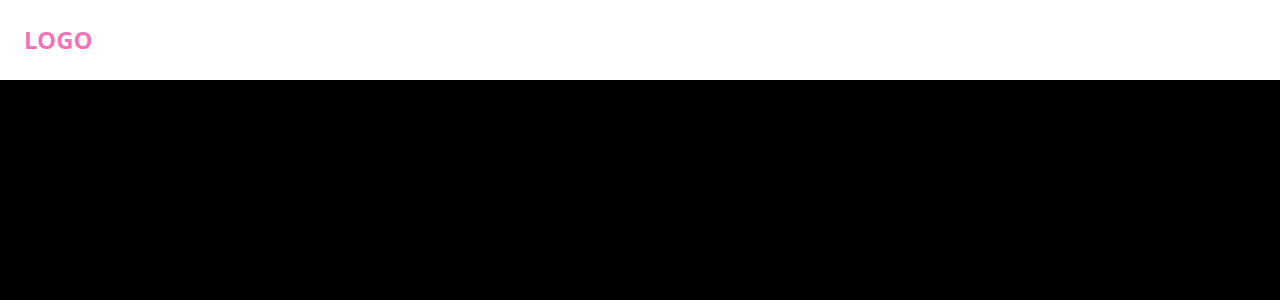
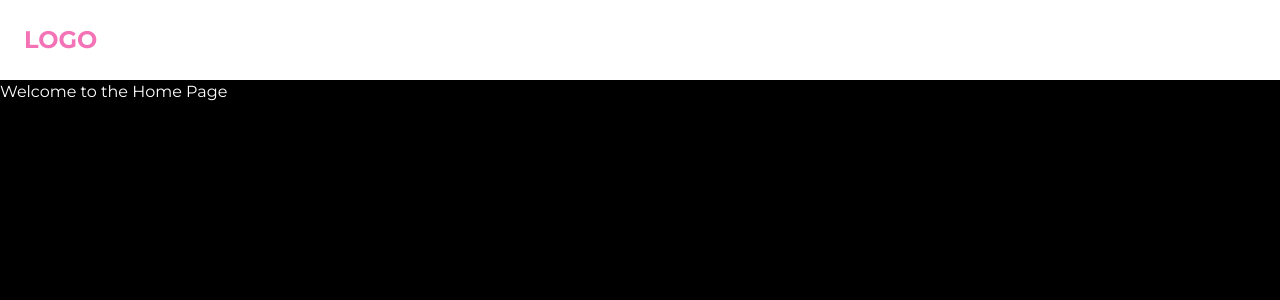
Before and after one commit to jordanogiacomet/store-website-next, a Next.js app: page / in a window 1280 px wide. Shown: the top 300 px of the page. Built offline with nearby package versions, Linux system fonts and the light colour scheme.

Commit message:
WIP - Layout config to show header in all pages for now;
- In the future most of the routes will contain this header, except admin and customers dashboard;

```diff
--- a/src/app/layout.tsx
+++ b/src/app/layout.tsx
@@ -1,13 +1,7 @@
-import type { Metadata } from "next";
 import { Montserrat } from "next/font/google";
-import "./globals.css";
-
+import { Header } from '@/components/Header';
+import './globals.css';
 const montserrat = Montserrat({ subsets: ["latin"] });
-
-export const metadata: Metadata = {
-  title: "Create Next App",
-  description: "Generated by create next app",
-};
 
 export default function RootLayout({
   children,
@@ -16,7 +10,14 @@ export default function RootLayout({
 }>) {
   return (
     <html lang="en">
-      <body className={`montserrat.className h-screen bg-black`}>{children}</body>
+    <body className={`${montserrat.className} h-screen bg-black`}>
+        <Header.Root>
+          <Header.LinkRoot>
+            <Header.LinkAnchor link='/' text='Logo'/>
+          </Header.LinkRoot>
+        </Header.Root>
+      {children}
+    </body>
     </html>
   );
-}
+};
--- a/src/app/page.tsx
+++ b/src/app/page.tsx
@@ -1,15 +1,9 @@
-import { Header } from '@/components/Header';
-
-
+import React from 'react';
 
 export default function Home() {
   return (
     <main>
-      <Header.Root>
-        <Header.LinkRoot>
-          <Header.LinkAnchor link='' text='Logo'/>
-        </Header.LinkRoot>
-      </Header.Root>
+      <h1 className="text-white">Welcome to the Home Page</h1>
     </main>
   );
 }
--- a/src/components/Header/HeaderRoot.tsx
+++ b/src/components/Header/HeaderRoot.tsx
@@ -1,8 +1,8 @@
-import { ReactNode } from 'react'
+import { ReactNode } from 'react';
 
 interface HeaderRootProps {
   children: ReactNode;
-};
+}
 
 export const HeaderRoot = ({ children }: HeaderRootProps) => {
   return (
--- a/src/components/Header/index.tsx
+++ b/src/components/Header/index.tsx
@@ -1,5 +1,5 @@
+import { HeaderRoot } from './HeaderRoot';
 import { LogoLink } from '../LogoLink';
-import { HeaderRoot } from './HeaderRoot';
 
 export const Header = {
   Root: HeaderRoot,
--- a/src/components/LogoLink/LogoLinkAnchor.tsx
+++ b/src/components/LogoLink/LogoLinkAnchor.tsx
@@ -7,8 +7,14 @@ interface LogoLinkAnchorProps {
   link: string;
 }
 
-export const LogoLinkAnchor = ({ text, srcImg='', link }: LogoLinkAnchorProps) => {
+export const LogoLinkAnchor = ({ text, srcImg = '', link }: LogoLinkAnchorProps) => {
   return (
-    <Link className='no-underline text-pink-400 flex items-center' href={link}>{!!srcImg ? <Image alt={text} src={srcImg} priority layout="fill" className="object-contain" /> : <span>{text}</span>}</Link>
+    <Link className='no-underline text-pink-400 flex items-center' href={link}>
+      {srcImg ? (
+        <Image alt={text} src={srcImg} priority layout="fill" className="object-contain" />
+      ) : (
+        <span>{text}</span>
+      )}
+    </Link>
   );
 };
--- a/src/components/LogoLink/index.tsx
+++ b/src/components/LogoLink/index.tsx
@@ -4,4 +4,4 @@ import { LogoLinkRoot } from './LogoLinkRoot';
 export const LogoLink = {
   Root: LogoLinkRoot,
   Anchor: LogoLinkAnchor,
-}
+};
```
Also changed, not shown: src/components/LogoLink/LogoLinkRoot.tsx (+6 -4 lines).
